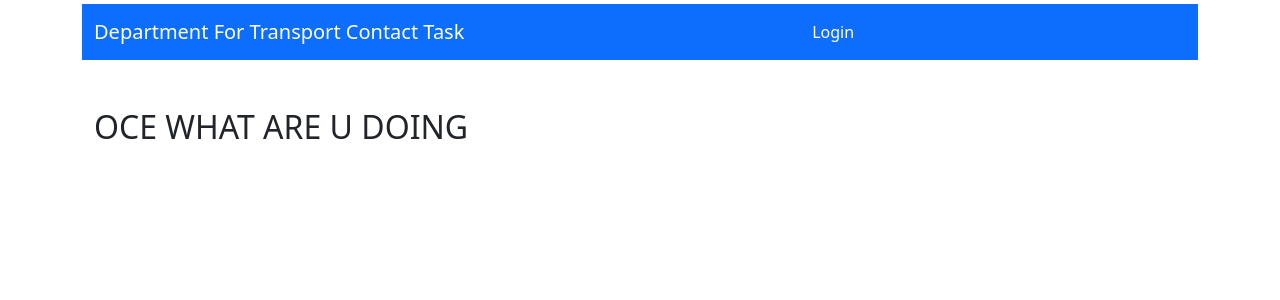
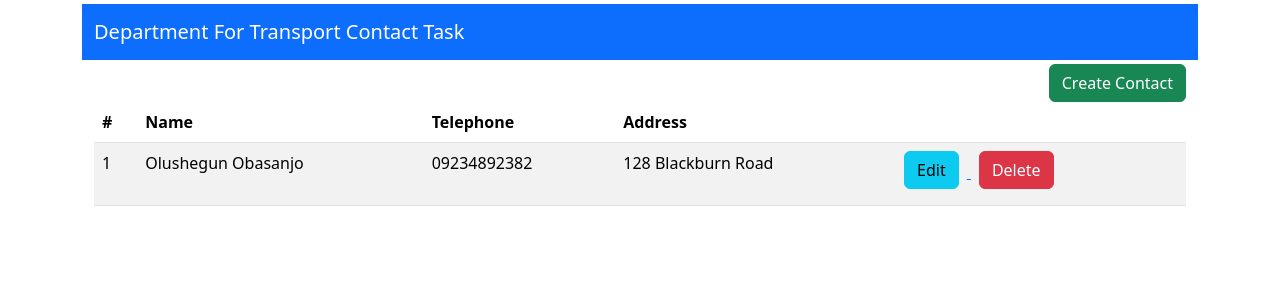
Before and after one commit to etoo1960/dt, a Django app: page /crud/ in a window 1280 px wide. Shown: the top 300 px of the page. Run offline with Django 5.2, Linux system fonts and the light colour scheme; data comes from the database, SQL or seed files in the repository; both versions use the stored data as it was after the commit.

Commit message:
Added the create, read and delete functionality

```diff
--- a/crud/templates/crud/base_generic.html
+++ b/crud/templates/crud/base_generic.html
@@ -8,7 +8,8 @@
   <link href="https://cdn.jsdelivr.net/npm/bootstrap@5.3.3/dist/css/bootstrap.min.css" rel="stylesheet" integrity="sha384-QWTKZyjpPEjISv5WaRU9OFeRpok6YctnYmDr5pNlyT2bRjXh0JMhjY6hW+ALEwIH" crossorigin="anonymous">
   <!-- Add additional CSS in static file -->
   {% load static %}
-  <link rel="stylesheet" href="{% static 'crud/css/my_styles.css' %}">
+  <link rel="stylesheet" href="{% static 'crud/my_styles.css' %}">
+  <script src="https://ajax.googleapis.com/ajax/libs/jquery/3.5.1/jquery.min.js"></script>
 </head>
 <body>
     <div class="container">
--- a/crud/templates/crud/contact.html
+++ b/crud/templates/crud/contact.html
@@ -1,10 +1,108 @@
 {% extends "crud/base_generic.html" %}
 
 {% block content %}
-  {% for contact in contacts %}
-    <div class="mb-3 mt-5">
-        {{ contacts.name }}
+    <div class="row">
+
+        <div class="col-sm-12">
+            <button type="button" id="show-add-new-contact-form" class="btn btn-success mt-1 float-end" data-bs-toggle="modal" data-bs-target="#exampleModal-oce">
+                Create Contact
+            </button>
+        </div>
+
+        <div class="col-sm-12">
+            <div id="delete_contact"></div>
+            <table class="table table-striped">
+                <thead>
+                    <tr>
+                      <th scope="col">#</th>
+                      <th scope="col">Name</th>
+                      <th scope="col">Telephone</th>
+                      <th scope="col">Address</th>
+                      <th scope="col"></th>
+                    </tr>
+                </thead>
+                <tbody>
+
+                    {% if contacts %}
+                        {% for contact in contacts %}
+                            <tr>
+                                <td>{{ forloop.counter }}</td>
+                                <td>{{ contact.name }}</td>
+                                <td>{{ contact.telephone }}</td>
+                                <td>{{ contact.address }}</td>
+                                <td>
+
+                                        {% csrf_token %}
+                                        <a href="#" title="Edit"><button class="btn btn-xs btn-info mx-2 mb-2"  data-edit-contact="{{  contact.id }}"> Edit  </button> </a>
+                                        <a href="#" title="Delete"><button class="btn btn-xs btn-danger mx-2 mb-2" data-delete-url="{% url 'crud:delete' contact.id %}" data-delete-contact="{{  contact.id }}"> Delete  </button> </a>
+
+
+                                </td>
+                            </tr>
+                        {% endfor %}
+
+                    {% else %}
+                        No Contact Address
+                    {% endif %}
+
+                </tbody>
+            </table>
+
+        </div>
     </div>
-  {% endfor %}
-  <h2>OCE WHAT ARE U DOING</h2>
+  {% include "crud/partials/add_form.html" %}
+
+  <script type="text/javascript">
+
+
+    $(document).ready(function() {
+
+        $(document).on('click','[data-delete-contact]',function(e) {
+            e.preventDefault();
+            e.preventDefault();
+            $.ajaxSetup({headers: {'X-CSRF-TOKEN': $('input[name="csrfmiddlewaretoken"]').val()}});
+            let edit = window.confirm('Are you sure you want to delete this Contact');
+            const formData = {
+                csrfmiddlewaretoken: $('input[name="csrfmiddlewaretoken"]').val(),
+                id: $(this).attr('data-delete-contact')
+            }
+
+            let route = 'crud:delete'  + formData.id;
+
+            if(edit == true){
+
+                $.ajax({
+                    data: formData, // get the form data
+                    type: "GET",
+                    url: $(this).attr('data-delete-url'),
+                    cache: false,
+                    processData:false,
+                    contentType: false,
+                    // on success
+                    success: function (response) {
+                        if(response.error)
+                        {
+                            $('#delete_contact').append('<li class="delete_portal_msg">'+response.error+'</li>');
+                        } else {
+                            alert('Contact Successfully deleted');
+                            location.reload(true);
+                        }
+                    },
+                    // on error
+                    error: function (response) {
+                        $('.backend-json-response').html('');
+                        $('.backend-json-response').append('<span class="alert alert-danger mr-4" style="display:inline-block;"> '+response.responseJSON.errors+'</span>');
+                    }
+                });
+                return false;
+
+            } else {
+                location.reload(true);
+            }
+        })
+    })
+
+  </script>
+
+
 {% endblock %}
--- /dev/null
+++ b/crud/templates/crud/partials/add_form.html
@@ -0,0 +1,110 @@
+<!-- Modal -->
+<div class="modal fade" id="new-contact-form" tabindex="-1" aria-labelledby="exampleModalLabel" aria-hidden="true">
+    <div class="modal-dialog modal-dialog-centered">
+    <div class="modal-content">
+        <div class="modal-header">
+        <h1 class="modal-title fs-5" id="exampleModalLabel">Create Contact</h1>
+        <button type="button" class="btn-close" data-bs-dismiss="modal" aria-label="Close"></button>
+        </div>
+        <div class="modal-body">
+
+            <form>
+                {% csrf_token %}
+                <div id="role_error" class="backend-json-response"></div>
+                <div class="mb-3">
+                  <label for="recipient-name" class="col-form-label">Name</label>
+                  <input type="text" class="form-control" id="name">
+                </div>
+                <div class="mb-3">
+                    <label for="recipient-name" class="col-form-label">Telephone</label>
+                    <input type="text" class="form-control" id="telephone">
+                </div>
+                <div class="mb-3">
+                    <label for="message-text" class="col-form-label">Address</label>
+                    <textarea class="form-control" id="address"></textarea>
+                </div>
+            </form>
+
+        </div>
+        <div class="modal-footer">
+        <button type="button" class="btn btn-secondary" data-bs-dismiss="modal">Close</button>
+        <button type="button" class="btn btn-primary" id="add-new-contact">Save changes</button>
+        </div>
+    </div>
+    </div>
+</div>
+
+<script type="text/javascript">
+
+    $(document).ready(function() {
+
+        //Show Modal for New Contact Form
+        $(document).on('click','#show-add-new-contact-form',function(e) {
+            e.preventDefault();
+            $.ajaxSetup({headers: {'X-CSRF-TOKEN': $('input[name="csrfmiddlewaretoken"]').val()}});
+            // $('.backend-json-response').html('');
+            $('#new-contact-form').modal('show');
+        })
+
+        $('#telephone').keyup(function () {
+            // create an AJAX call
+            $.ajax({
+                data: $(this).serialize(), // get the form data
+                url: "{% url 'crud:validate_telephone' %}",
+                // on success
+                success: function (response) {
+                    if (response.is_taken == true) {
+                        $('#telephoneError').remove();
+                        $('#telephone').removeClass('is-valid').addClass('is-invalid');
+                        $('#telephone').after('<div class="invalid-feedback d-block" id="telephoneError">This telephone is already associated to another person</div>')
+                    }
+                    else {
+                        $('#telephone').removeClass('is-invalid').addClass('is-valid');
+                        $('#telephoneError').remove();
+                    }
+                },
+                // on error
+                error: function (response) {
+                    // alert the error if any error occured
+                    console.log(response.responseJSON.errors)
+                }
+            });
+            return false;
+        })
+
+        $(document).on('click','#add-new-contact',function(e) {
+            e.preventDefault();
+            e.preventDefault();
+            $.ajaxSetup({headers: {'X-CSRF-TOKEN': $('input[name="csrfmiddlewaretoken"]').val()}});
+            let formData = new FormData();
+            formData.append('csrfmiddlewaretoken', $('input[name="csrfmiddlewaretoken"]').val());
+            formData.append('name', $('#name').val());
+            formData.append('telephone', $('#telephone').val());
+            formData.append('address', $('#address').val());
+            // create an AJAX call
+            $.ajax({
+                data: formData, // get the form data
+                type: "POST",
+                url: "{% url 'crud:create' %}",
+                cache: false,
+                processData:false,
+                contentType: false,
+                // on success
+                success: function (response) {
+                    alert('Contant: (' + response.telephone + ') Successfully created');
+                    window.setTimeout( function(){
+                        $('#new-contact-form').modal('hide');
+                        location.reload(true);
+                    },1000);
+                },
+                // on error
+                error: function (response) {
+                    $('.backend-json-response').html('');
+                    $('.backend-json-response').append('<span class="alert alert-danger mr-4" style="display:inline-block;"> '+response.responseJSON.errors+'</span>');
+                }
+            });
+            return false;
+        })
+    })
+
+</script>
--- a/crud/templates/crud/partials/navbar.html
+++ b/crud/templates/crud/partials/navbar.html
@@ -5,18 +5,8 @@
         <span class="navbar-toggler-icon"></span>
     </button>
     <div class="collapse navbar-collapse justify-content-end" id="navbarSupportedContent">
-        {% if  user.is_authenticated %}
-            <form class="d-flex" role="logout" id="logout-form" method="post" action="#">
-                {% csrf_token %}
-                <button type="submit" class="btn btn-info btn-sm"> Log out</button>
-            </form>
-        {% else %}
-            <ul class="navbar-nav mx-auto mb-2 mb-lg-0">
-                <li class="nav-item">
-                    <a class="nav-link text-white" href="#">Login</a>
-                </li>
-            </ul>
-        {% endif %}
+
+
     </div>
     </div>
 </nav>
--- a/crud/urls.py
+++ b/crud/urls.py
@@ -5,5 +5,8 @@
 app_name = "crud"
 urlpatterns = [
     path('', contact.index, name='index'),
+    path('validate_telephone', contact.validate_telephone, name='validate_telephone'),
+    path('create', contact.create, name='create'),
+    path('delete/<pk>/', contact.delete, name='delete')
     # path('posts/<int:pk>/', post.index, name='post-detail'),
 ]
--- a/crud/views/contact.py
+++ b/crud/views/contact.py
@@ -1,9 +1,10 @@
-from django.shortcuts import get_object_or_404
 from django.shortcuts import render
 from django.views import generic
+from django.views.decorators.http import require_POST
 from django.views.generic import DetailView
+from django.http import JsonResponse
 
-
+from crud.forms.contact_form import ContactForm
 from crud.models.contact import Contact
 
 
@@ -11,3 +12,30 @@
     contacts = Contact.objects.all()
 
     return render(request, 'crud/contact.html', {"contacts": contacts})
+
+def validate_telephone(request):
+    """Check username availability"""
+    telephone = request.GET.get('telephone', None)
+    response = {
+        'is_taken': Contact.objects.filter(telephone__iexact=telephone).exists()
+    }
+    return JsonResponse(response)
+
+@require_POST
+def create(request):
+    form = ContactForm(request.POST)
+    if form.is_valid():
+        telephone = form.cleaned_data['telephone']
+        form.save()
+        return JsonResponse({"telephone": telephone}, status=200)
+    else:
+        errors = form.errors.as_json()
+        return JsonResponse({"errors": errors}, status=400)
+
+def delete(request, pk):
+        try:
+            contact = Contact.objects.get(pk=pk)
+            contact.delete()
+            return JsonResponse({"success": "Contact successfully deleted"})
+        except Contact.DoesNotExist:
+            return JsonResponse({"error": "Contact does not exists"})
```
Also changed, not shown: crud/forms/contact_form.py (added, +9 -0 lines), crud/forms/__init__.py (added), db.sqlite3.
